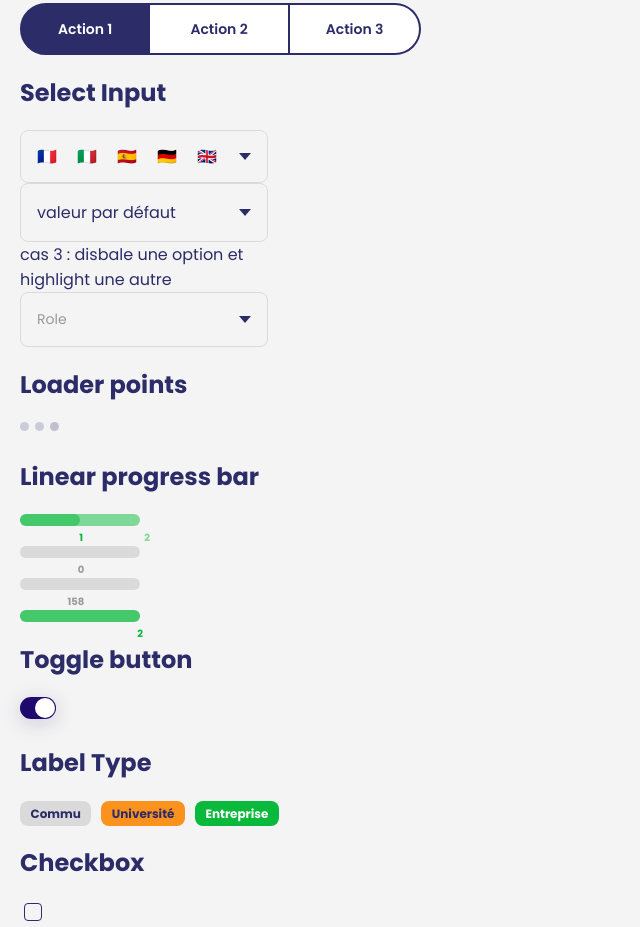
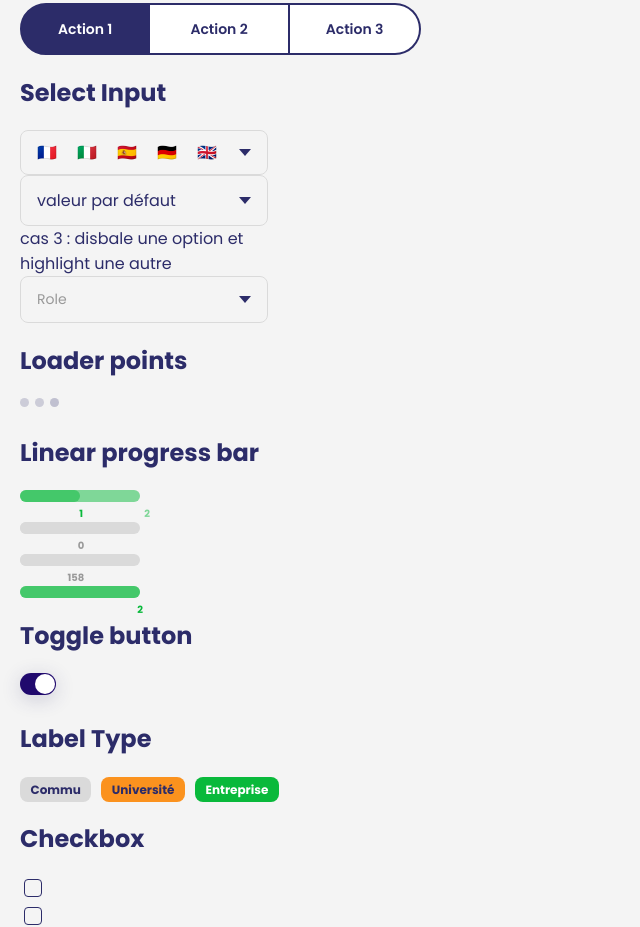
Before and after one commit to Ma-Petite-Planete/ma-petite-librairie, a React (Vite) app: page / in a window 1280 px wide. Shown: the part 4860-5787 px from the top of the page, without its empty margins (0-640 px from the left). Built offline with nearby package versions, Linux system fonts and the light colour scheme; a web font is replaced by a local one.

Commit message:
design dropdown padding

```diff
--- a/src/components/MppDropdown/mpp_dropdown.css
+++ b/src/components/MppDropdown/mpp_dropdown.css
@@ -19,7 +19,7 @@
   justify-content: space-between;
   align-items: center;
   width: 100%;
-  padding: 16px;
+  padding: 12px 16px;
   border: 1px solid var(--medium_grey);
   border-radius: var(--standard_border_radius);
   cursor: pointer;
@@ -58,7 +58,7 @@
 
 .select_dropdown li {
   cursor: pointer;
-  padding: 16px;
+  padding: 12px 16px;
 }
 
 .select_button--selected_value {
```
Also changed, not shown: 1 other file (tests, documents, lock files or other folders).
